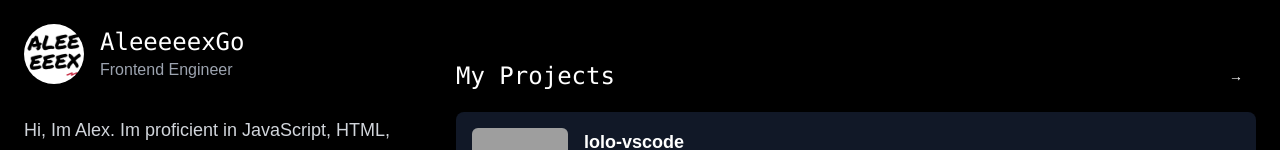
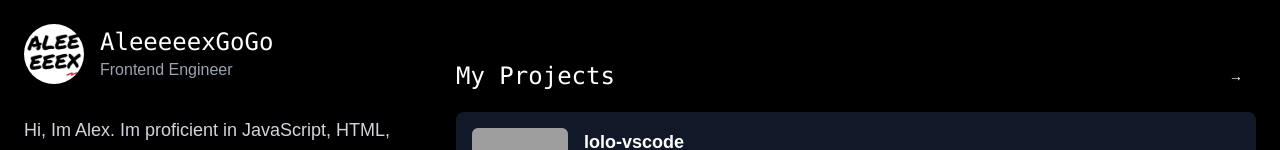
Before and after one commit to aleeeeexx/aleeeeexgogogo, a Next.js app: page / in a window 1280 px wide. Shown: the top 150 px of the page. Built offline with nearby package versions, Linux system fonts and the light colour scheme; grey boxes are pictures that could not be loaded.

Commit message:
test: 测试2

```diff
--- a/app/page.tsx
+++ b/app/page.tsx
@@ -23,7 +23,7 @@ export default function Portfolio() {
               className="rounded-full"
             />
             <div>
-              <h1 className="text-2xl font-mono">AleeeeexGo</h1>
+              <h1 className="text-2xl font-mono">AleeeeexGoGo</h1>
               <p className="text-gray-400">Frontend Engineer</p>
             </div>
           </div>
```
